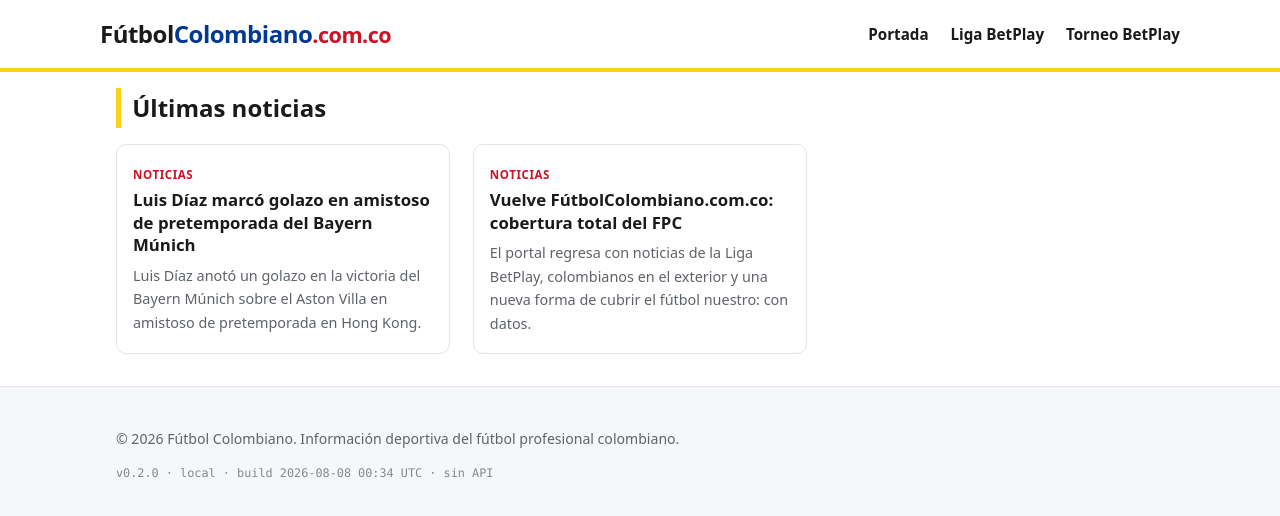
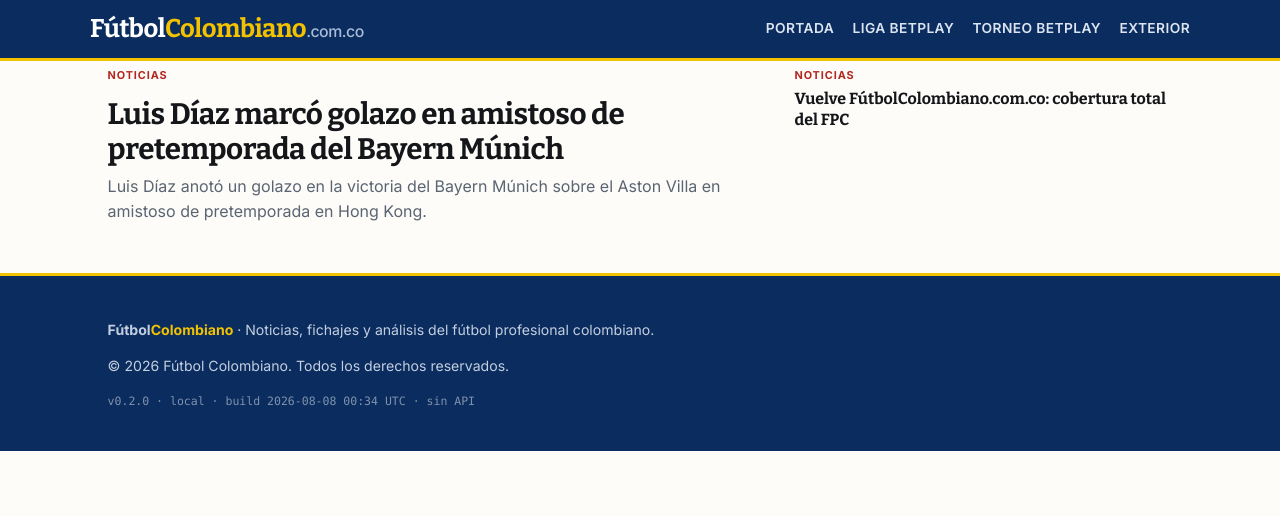
Before and after one commit to zibastian/futbol-colombiano, an Astro site: page / in a window 1280 px wide. Built offline with nearby package versions, Linux system fonts and the light colour scheme; Astro itself is replaced by a stand-in of ours.

Commit message:
Identidad visual: paleta azul/amarillo, tipografia serif Bitter en titulares, portada jerarquizada y bloques de datos

```diff
--- a/src/layouts/Base.astro
+++ b/src/layouts/Base.astro
@@ -72,12 +72,13 @@ const siteLd = {
     <header class="sitio">
       <div class="contenedor barra">
         <a href="/" class="logo" aria-label={SITE.title}>
-          Fútbol<span class="azul">Colombiano</span><span class="co">.com.co</span>
+          Fútbol<span class="amarillo">Colombiano</span><span class="co">.com.co</span>
         </a>
         <nav class="principal" aria-label="Secciones">
           <a href="/">Portada</a>
           <a href="/torneos/liga-betplay">Liga BetPlay</a>
           <a href="/torneos/torneo-betplay">Torneo BetPlay</a>
+          <a href="/tags/colombianos-en-el-exterior">Exterior</a>
         </nav>
       </div>
     </header>
@@ -86,7 +87,11 @@ const siteLd = {
     </main>
     <footer class="sitio">
       <div class="contenedor">
-        <p>© {new Date().getFullYear()} {SITE.title}. Información deportiva del fútbol profesional colombiano.</p>
+        <p>
+          <strong>Fútbol<span style="color:var(--amarillo)">Colombiano</span></strong> ·
+          Noticias, fichajes y análisis del fútbol profesional colombiano.
+        </p>
+        <p>© {new Date().getFullYear()} {SITE.title}. Todos los derechos reservados.</p>
         <p class="build-info">
           v{BUILD.version} · {BUILD.commit} · build {BUILD.fecha} · {BUILD.datos}
         </p>
--- a/src/pages/index.astro
+++ b/src/pages/index.astro
@@ -3,25 +3,74 @@ import { getCollection } from 'astro:content';
 import Base from '../layouts/Base.astro';
 import NotaCard from '../components/NotaCard.astro';
 
+const etiquetas: Record<string, string> = {
+  cronica: 'Crónica',
+  fichaje: 'Fichajes',
+  previa: 'Previa',
+  agenda: 'Agenda',
+  opinion: 'Opinión',
+  reporte: 'Reporte',
+  nota: 'Noticias'
+};
+
 const notas = (await getCollection('noticias', ({ data }) => !data.draft)).sort(
   (a, b) => b.data.pubDate.valueOf() - a.data.pubDate.valueOf()
 );
+
+const principal = notas[0];
+const laterales = notas.slice(1, 5);
+const resto = notas.slice(5);
+const slug = (n: any) => n.id.replace(/\.md$/, '');
 ---
 
 <Base>
-  <h1 class="seccion">Últimas noticias</h1>
+  {
+    principal && (
+      <section class="portada">
+        <article class="nota-principal">
+          {principal.data.cover && (
+            <a href={`/noticias/${slug(principal)}`}>
+              <img class="cubierta" src={principal.data.cover} alt={principal.data.coverAlt || principal.data.title} />
+            </a>
+          )}
+          <span class="kicker">{etiquetas[principal.data.tipo] || 'Noticias'}</span>
+          <h2><a href={`/noticias/${slug(principal)}`}>{principal.data.title}</a></h2>
+          <p>{principal.data.description}</p>
+        </article>
+
+        {laterales.length > 0 && (
+          <aside class="columna-lateral" aria-label="Últimas noticias">
+            {laterales.map((nota) => (
+              <div class="item-lateral">
+                <span class="kicker">{etiquetas[nota.data.tipo] || 'Noticias'}</span>
+                <h3><a href={`/noticias/${slug(nota)}`}>{nota.data.title}</a></h3>
+              </div>
+            ))}
+          </aside>
+        )}
+      </section>
+    )
+  }
+
+  {
+    resto.length > 0 && (
+      <>
+        <h2 class="seccion" style="margin-top:2.4rem">Más noticias</h2>
         <div class="grilla-notas">
-    {
-      notas.map((nota) => (
+          {resto.map((nota) => (
             <NotaCard
-          slug={nota.id.replace(/\.md$/, '')}
+              slug={slug(nota)}
               title={nota.data.title}
               description={nota.data.description}
               tipo={nota.data.tipo}
               cover={nota.data.cover}
               coverAlt={nota.data.coverAlt}
             />
-      ))
+          ))}
+        </div>
+      </>
+    )
   }
-  </div>
+
+  {notas.length === 0 && <p>Aún no hay noticias publicadas.</p>}
 </Base>
--- a/src/styles/global.css
+++ b/src/styles/global.css
@@ -1,86 +1,153 @@
+/* Identidad FútbolColombiano.com.co
+   Híbrido: cabecera de medio colombiano (azul/amarillo) + tratamiento
+   editorial en el contenido (serif en titulares, bloques de datos). */
+
+@import url('https://fonts.googleapis.com/css2?family=Bitter:ital,wght@0,500;0,700;1,500&family=Inter:wght@400;500;600;700&display=swap');
+
 :root {
-  --amarillo: #fcd116;
-  --azul: #003893;
-  --rojo: #ce1126;
-  --tinta: #1a1a1a;
-  --gris: #5f6368;
-  --fondo: #ffffff;
-  --fondo-suave: #f6f7f9;
-  --borde: #e3e5e8;
-  --ancho: 1080px;
+  --azul: #0b2c5e;
+  --azul-claro: #14498f;
+  --amarillo: #f2c200;
+  --rojo: #b3271e;
+  --tinta: #14161a;
+  --gris: #5b6472;
+  --gris-claro: #8b94a3;
+  --fondo: #fdfcf9;
+  --papel: #ffffff;
+  --fondo-suave: #f4f1ea;
+  --borde: #e4e0d6;
+  --ancho: 1100px;
+  --serif: 'Bitter', Georgia, 'Times New Roman', serif;
+  --sans: 'Inter', system-ui, -apple-system, 'Segoe UI', Roboto, sans-serif;
 }
+
 * { box-sizing: border-box; }
-html { font-size: 16px; }
+html { font-size: 16px; -webkit-text-size-adjust: 100%; }
 body {
   margin: 0;
-  font-family: system-ui, -apple-system, 'Segoe UI', Roboto, sans-serif;
+  font-family: var(--sans);
   color: var(--tinta);
   background: var(--fondo);
-  line-height: 1.65;
+  line-height: 1.6;
 }
-a { color: var(--azul); text-decoration: none; }
+a { color: var(--azul-claro); text-decoration: none; }
 a:hover { text-decoration: underline; }
-img { max-width: 100%; height: auto; }
+img { max-width: 100%; height: auto; display: block; }
 
-.contenedor { max-width: var(--ancho); margin: 0 auto; padding: 0 1rem; }
+.contenedor { max-width: var(--ancho); margin: 0 auto; padding: 0 1.1rem; }
 
-header.sitio {
-  border-bottom: 4px solid var(--amarillo);
-  background: var(--fondo);
-}
+/* ---------- Cabecera ---------- */
+header.sitio { background: var(--azul); border-bottom: 3px solid var(--amarillo); }
 header.sitio .barra {
   display: flex; align-items: center; justify-content: space-between;
-  padding: 0.9rem 0;
+  gap: 1rem; padding: 0.85rem 0; flex-wrap: wrap;
 }
-.logo { font-size: 1.5rem; font-weight: 800; color: var(--tinta); letter-spacing: -0.5px; }
-.logo .azul { color: var(--azul); }
-.logo .co { color: var(--rojo); font-size: 0.9em; }
-nav.principal a { margin-left: 1.1rem; font-weight: 600; color: var(--tinta); font-size: 0.95rem; }
-nav.principal a:hover { color: var(--azul); }
+.logo {
+  font-family: var(--serif); font-size: 1.6rem; font-weight: 700;
+  color: #fff; letter-spacing: -0.5px; line-height: 1;
+}
+.logo:hover { text-decoration: none; }
+.logo .amarillo { color: var(--amarillo); }
+.logo .co { font-size: 0.62em; color: #a9bcd8; font-family: var(--sans); font-weight: 500; }
+nav.principal { display: flex; gap: 1.15rem; flex-wrap: wrap; }
+nav.principal a {
+  color: #dbe4f0; font-size: 0.86rem; font-weight: 600;
+  text-transform: uppercase; letter-spacing: 0.4px; padding: 0.2rem 0;
+  border-bottom: 2px solid transparent;
+}
+nav.principal a:hover { color: #fff; border-bottom-color: var(--amarillo); text-decoration: none; }
 
-main { padding: 1.5rem 0 3rem; }
+main { padding: 1.6rem 0 3rem; }
+
+/* ---------- Titulares de sección ---------- */
+h1.seccion, h2.seccion {
+  font-family: var(--serif); font-weight: 700; color: var(--tinta);
+  font-size: 1.35rem; margin: 0 0 1rem; padding-bottom: 0.45rem;
+  border-bottom: 2px solid var(--tinta); letter-spacing: -0.2px;
+}
+
+/* ---------- Portada ---------- */
+.portada { display: grid; grid-template-columns: 1.75fr 1fr; gap: 1.6rem; align-items: start; }
+@media (max-width: 820px) { .portada { grid-template-columns: 1fr; } }
+
+.nota-principal .cubierta { border-radius: 8px; aspect-ratio: 16/9; object-fit: cover; width: 100%; }
+.nota-principal h2 {
+  font-family: var(--serif); font-size: 1.85rem; line-height: 1.18;
+  margin: 0.7rem 0 0.4rem; letter-spacing: -0.4px;
+}
+.nota-principal h2 a { color: var(--tinta); }
+.nota-principal p { margin: 0; color: var(--gris); font-size: 1rem; }
+
+.columna-lateral { display: flex; flex-direction: column; gap: 0.9rem; }
+.item-lateral { border-bottom: 1px solid var(--borde); padding-bottom: 0.9rem; }
+.item-lateral:last-child { border-bottom: 0; }
+.item-lateral h3 { font-family: var(--serif); font-size: 1rem; line-height: 1.3; margin: 0.2rem 0 0; }
+.item-lateral h3 a { color: var(--tinta); }
 
 .grilla-notas {
-  display: grid; grid-template-columns: repeat(auto-fill, minmax(300px, 1fr));
-  gap: 1.4rem; margin-top: 1rem;
+  display: grid; grid-template-columns: repeat(auto-fill, minmax(280px, 1fr));
+  gap: 1.5rem; margin-top: 1.2rem;
 }
-.nota-card {
-  border: 1px solid var(--borde); border-radius: 10px; overflow: hidden;
-  background: var(--fondo); display: flex; flex-direction: column;
+.nota-card { background: transparent; display: flex; flex-direction: column; }
+.nota-card img { border-radius: 8px; aspect-ratio: 16/9; object-fit: cover; width: 100%; }
+.nota-card .cuerpo { padding: 0.6rem 0 0; }
+.nota-card h3 {
+  font-family: var(--serif); margin: 0.25rem 0 0.35rem;
+  font-size: 1.08rem; line-height: 1.28; letter-spacing: -0.2px;
 }
-.nota-card img { aspect-ratio: 16/9; object-fit: cover; width: 100%; }
-.nota-card .cuerpo { padding: 0.9rem 1rem 1.1rem; }
-.nota-card h3 { margin: 0.2rem 0 0.4rem; font-size: 1.05rem; line-height: 1.35; }
 .nota-card h3 a { color: var(--tinta); }
-.nota-card p { margin: 0; color: var(--gris); font-size: 0.9rem; }
+.nota-card p { margin: 0; color: var(--gris); font-size: 0.88rem; }
 
 .kicker {
-  display: inline-block; font-size: 0.72rem; font-weight: 700;
-  text-transform: uppercase; letter-spacing: 0.6px; color: var(--rojo);
+  display: inline-block; font-size: 0.68rem; font-weight: 700;
+  text-transform: uppercase; letter-spacing: 0.9px; color: var(--rojo);
 }
 
-article.nota { max-width: 760px; margin: 0 auto; }
-article.nota h1 { font-size: 2rem; line-height: 1.2; margin: 0.4rem 0 0.6rem; }
-article.nota .bajada { font-size: 1.15rem; color: var(--gris); margin: 0 0 0.8rem; }
-.fechas { font-size: 0.85rem; color: var(--gris); margin-bottom: 1rem; }
-.fechas time { font-weight: 600; }
+/* ---------- Artículo ---------- */
+article.nota { max-width: 720px; margin: 0 auto; }
+article.nota h1 {
+  font-family: var(--serif); font-size: 2.15rem; line-height: 1.15;
+  margin: 0.4rem 0 0.7rem; letter-spacing: -0.6px;
+}
+article.nota .bajada {
+  font-size: 1.12rem; color: var(--gris); margin: 0 0 1rem; line-height: 1.5;
+}
+.fechas {
+  font-size: 0.82rem; color: var(--gris); margin: 0 0 1.2rem;
+  padding: 0.55rem 0; border-top: 1px solid var(--borde); border-bottom: 1px solid var(--borde);
+}
+.fechas time { font-weight: 600; color: var(--tinta); }
 .atribucion {
   background: var(--fondo-suave); border-left: 4px solid var(--azul);
-  padding: 0.6rem 0.9rem; border-radius: 0 8px 8px 0; font-size: 0.92rem; margin: 1rem 0;
+  padding: 0.75rem 1rem; font-size: 0.93rem; margin: 1.2rem 0; border-radius: 0;
 }
-.cuerpo-nota { font-size: 1.06rem; }
-.cuerpo-nota h2 { font-size: 1.35rem; margin-top: 1.8rem; }
+.cuerpo-nota { font-size: 1.09rem; line-height: 1.75; }
+.cuerpo-nota p { margin: 0 0 1.15rem; }
+.cuerpo-nota h2 {
+  font-family: var(--serif); font-size: 1.4rem; margin: 2rem 0 0.7rem; letter-spacing: -0.3px;
+}
+.cuerpo-nota a { text-decoration: underline; }
 
-.tags { margin-top: 1.6rem; display: flex; flex-wrap: wrap; gap: 0.5rem; }
+.tags { margin-top: 2rem; padding-top: 1.2rem; border-top: 1px solid var(--borde); display: flex; flex-wrap: wrap; gap: 0.5rem; }
 .tags a {
   background: var(--fondo-suave); border: 1px solid var(--borde);
-  padding: 0.25rem 0.7rem; border-radius: 999px; font-size: 0.82rem; color: var(--tinta);
+  padding: 0.3rem 0.8rem; border-radius: 999px; font-size: 0.82rem;
+  color: var(--tinta); font-weight: 500;
 }
-.tags a:hover { border-color: var(--azul); color: var(--azul); text-decoration: none; }
+.tags a:hover { background: var(--azul); border-color: var(--azul); color: #fff; text-decoration: none; }
 
+/* ---------- Bloques de datos (sello editorial) ---------- */
+.datos-clave {
+  display: flex; flex-wrap: wrap; gap: 1.6rem;
+  background: var(--fondo-suave); border-radius: 8px; padding: 0.9rem 1.1rem; margin: 1.4rem 0;
+}
+.datos-clave .dato strong { display: block; font-family: var(--serif); font-size: 1.5rem; line-height: 1.1; }
+.datos-clave .dato span { font-size: 0.75rem; color: var(--gris); text-transform: uppercase; letter-spacing: 0.5px; }
+
+/* ---------- Pie ---------- */
 footer.sitio {
-  border-top: 1px solid var(--borde); background: var(--fondo-suave);
-  padding: 1.6rem 0; margin-top: 2rem; font-size: 0.88rem; color: var(--gris);
+  border-top: 3px solid var(--amarillo); background: var(--azul);
+  padding: 1.8rem 0; margin-top: 3rem; font-size: 0.88rem; color: #c3cfe0;
 }
-h1.seccion { font-size: 1.5rem; border-left: 5px solid var(--amarillo); padding-left: 0.7rem; }
-.build-info { font-size: 0.74rem; color: var(--gris); opacity: 0.75; margin-top: 0.4rem; font-family: ui-monospace, SFMono-Regular, Menlo, monospace; }
+footer.sitio a { color: #fff; }
+.build-info { font-size: 0.72rem; color: #7f92ad; margin-top: 0.5rem; font-family: ui-monospace, SFMono-Regular, Menlo, monospace; }
```
Lines whose indentation alone changed are shown as unchanged.
